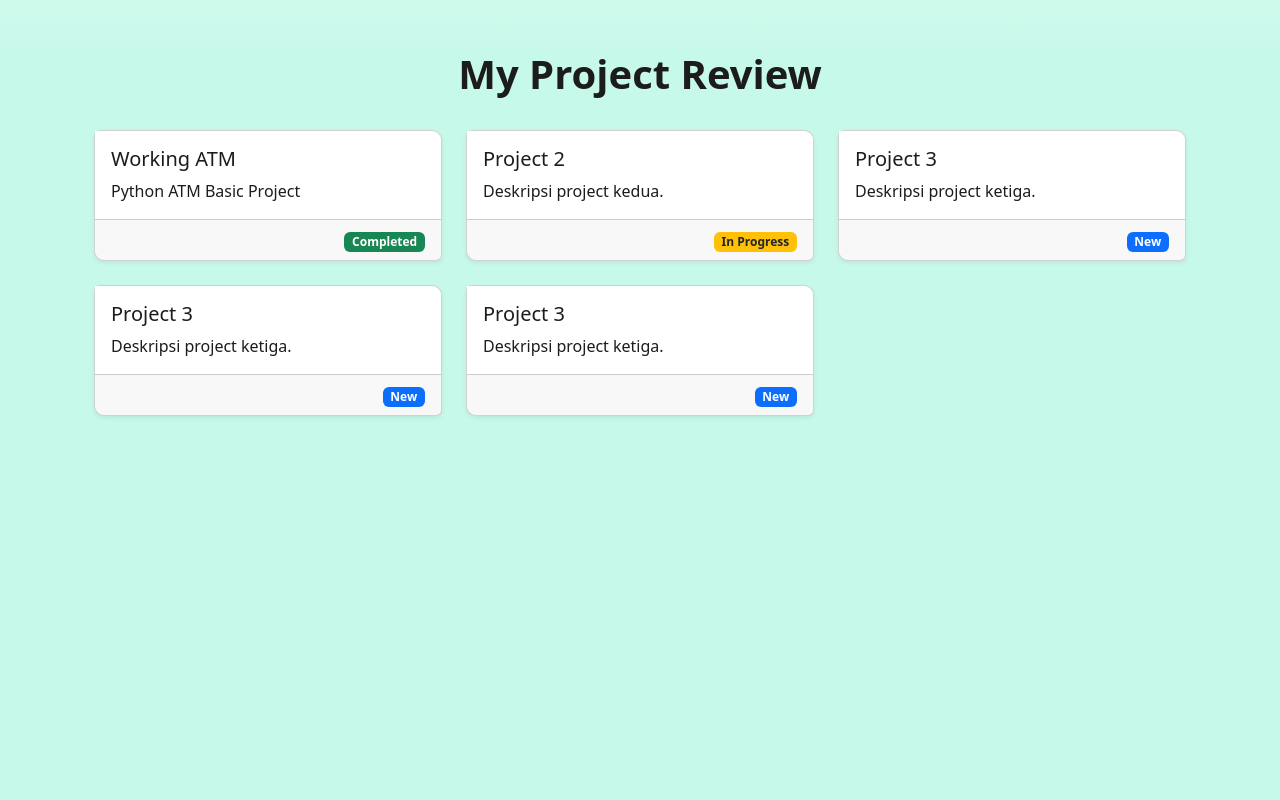
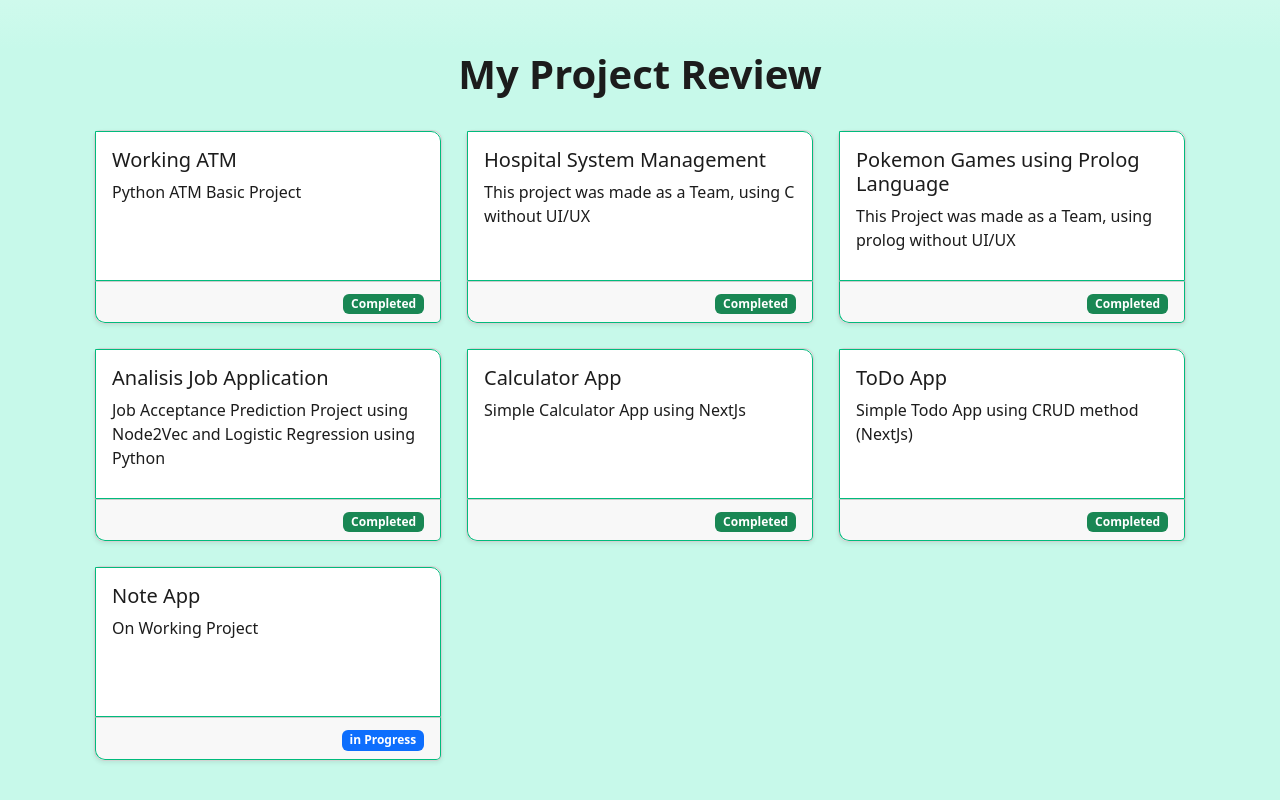
Before and after one commit to Jerannn24/my-portofolio, a Next.js app: page / in a window 1280 px wide. Shown: the part 1073-1873 px from the top of the page. Built offline with nearby package versions, Linux system fonts and the light colour scheme.

Commit message:
update globals.css and ProjectList.js

```diff
--- a/src/app/globals.css
+++ b/src/app/globals.css
@@ -80,15 +80,15 @@ body {
   transition: all 0.1s ease-in-out;
 }
 
+.card-style-body {
+  border: 1px solid var(--navbar-fg);
+}
+
 .card-style:hover {
   transform: scale(1.05);
-  background-color: var(--navbar-fg-hover);
   transition: transform 0.2s ease-in-out;
   cursor: pointer;
-}
-
-.card-style-body:hover {
-  transition: all 0.2s ease-in;
+  border: 1.5px solid var(--navbar-fg-hover);
 }
 
 .navbar-darkmode:hover {
@@ -96,6 +96,12 @@ body {
   transition: transform 0.3s ease-in-out;
 }
 
+.card-style:active {
+  color: var(--navbar-fg);
+  transform: scale(0.97);
+  /* efek tekan ke dalam */
+  transition: all 0.1s ease-in-out;
+}
 
 .navbar-effect .nav-link:active,
 .navbar-darkmode:active {
--- a/src/components/ProjectList.js
+++ b/src/components/ProjectList.js
@@ -10,25 +10,40 @@ const projects = [
         url: "https://github.com/Jerannn24/ATM"
     },
     {
-        title: "Project 2",
-        description: "Deskripsi project kedua.",
-        status: "In Progress",
-        url: ""
+        title: "Hospital System Management",
+        description: "This project was made as a Team, using C without UI/UX",
+        status: "Completed",
+        url: "https://github.com/Jerannn24/Rumah-Sakit-Nimons"
     },
     {
-        title: "Project 3",
-        description: "Deskripsi project ketiga.",
-        status: "New",
+        title: "Pokemon Games using Prolog Language",
+        description: "This Project was made as a Team, using prolog without UI/UX",
+        status: "Completed",
+        url: "https://github.com/Jerannn24/Pokemon-Games"
     },
     {
-        title: "Project 3",
-        description: "Deskripsi project ketiga.",
-        status: "New",
+        title: "Analisis Job Application",
+        description: "Job Acceptance Prediction Project using Node2Vec and Logistic Regression using Python",
+        status: "Completed",
+        url: "https://github.com/Jerannn24/Analisis-Job-Application"
     },
     {
-        title: "Project 3",
-        description: "Deskripsi project ketiga.",
-        status: "New",
+        title: "Calculator App",
+        description: "Simple Calculator App using NextJs",
+        status: "Completed",
+        url: "https://github.com/Jerannn24/Calculator-App"
+    },
+    {
+        title: "ToDo App",
+        description: "Simple Todo App using CRUD method (NextJs)",
+        status: "Completed",
+        url: "https://github.com/Jerannn24/TodoApp"
+    },
+    {
+        title: "Note App",
+        description: "On Working Project",
+        status: "in Progress",
+        url: "https://github.com/Jerannn24/note-app"
     },
 ];
 
@@ -38,13 +53,13 @@ const ProjectList = () => {
             <div className="row g-4" >
                 {projects.map((project, index) => (
                     <div className="col-md-4" key={index}>
-                        <div className="card h-100 shadow-sm card-style" style={{ borderTopRightRadius: "10px", borderBottomLeftRadius: "10px" }}>
+                        <div className="card h-100 shadow-sm card-style" style={{ borderTopRightRadius: "10px", borderBottomLeftRadius: "10px", backgroundColor: 'var(--navbar-bg)' }}>
                             <a href={project.url} target="_blank" className="text-decoration-none" style={{ color: "var(--fg)" }}>
-                                <div className="card-body card-style-body" style={{ backgroundColor: 'var(--navbar-bg)', borderTopRightRadius: "10px" }}>
+                                <div className="card-body card-style-body" style={{ backgroundColor: 'var(--navbar-bg)', borderTopRightRadius: "10px", height: "150px" }}>
                                     <h5 className="card-title">{project.title}</h5>
                                     <p className="card-text">{project.description}</p>
                                 </div>
-                                <div className="card-footer text-end" style={{ borderBottomLeftRadius: "10px" }}>
+                                <div className="card-footer text-end card-style-body" style={{ borderBottomLeftRadius: "10px" }}>
                                     <span
                                         className={`badge ${project.status === "Completed"
                                             ? "bg-success"
```
